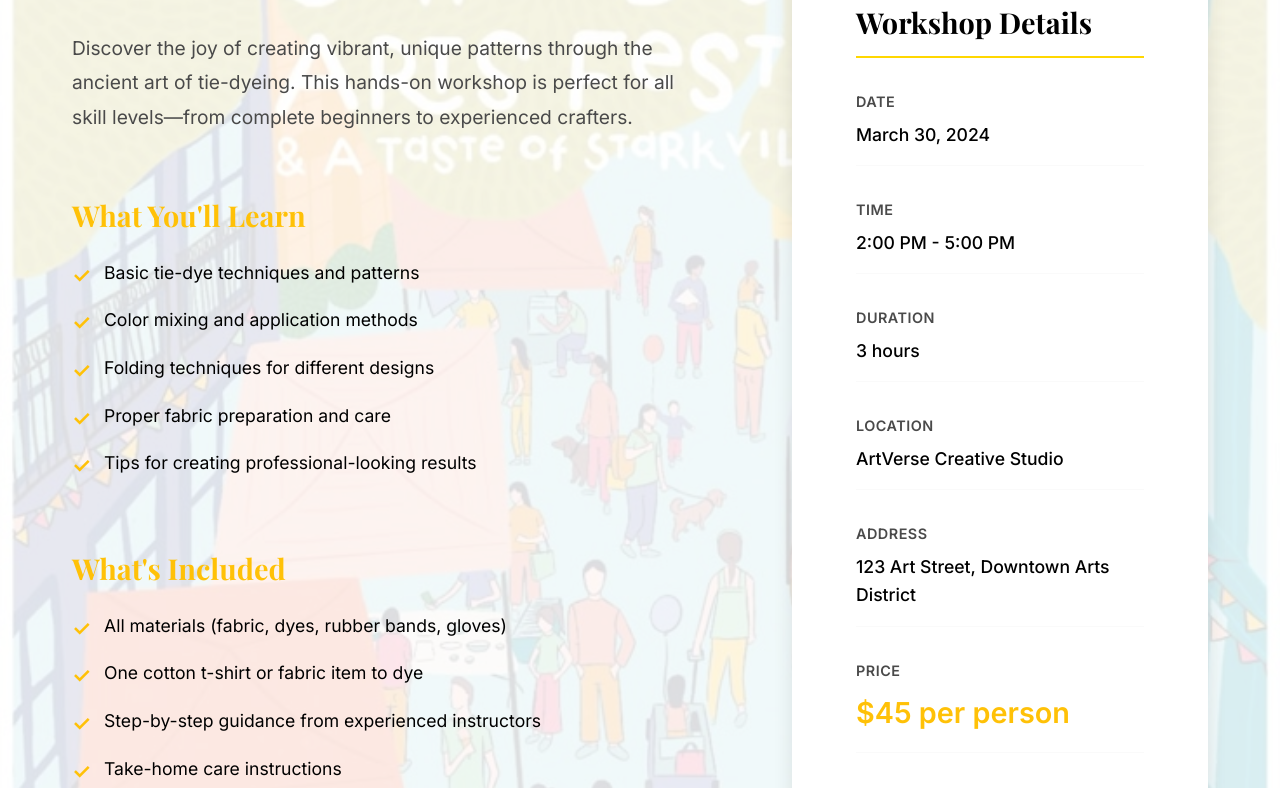
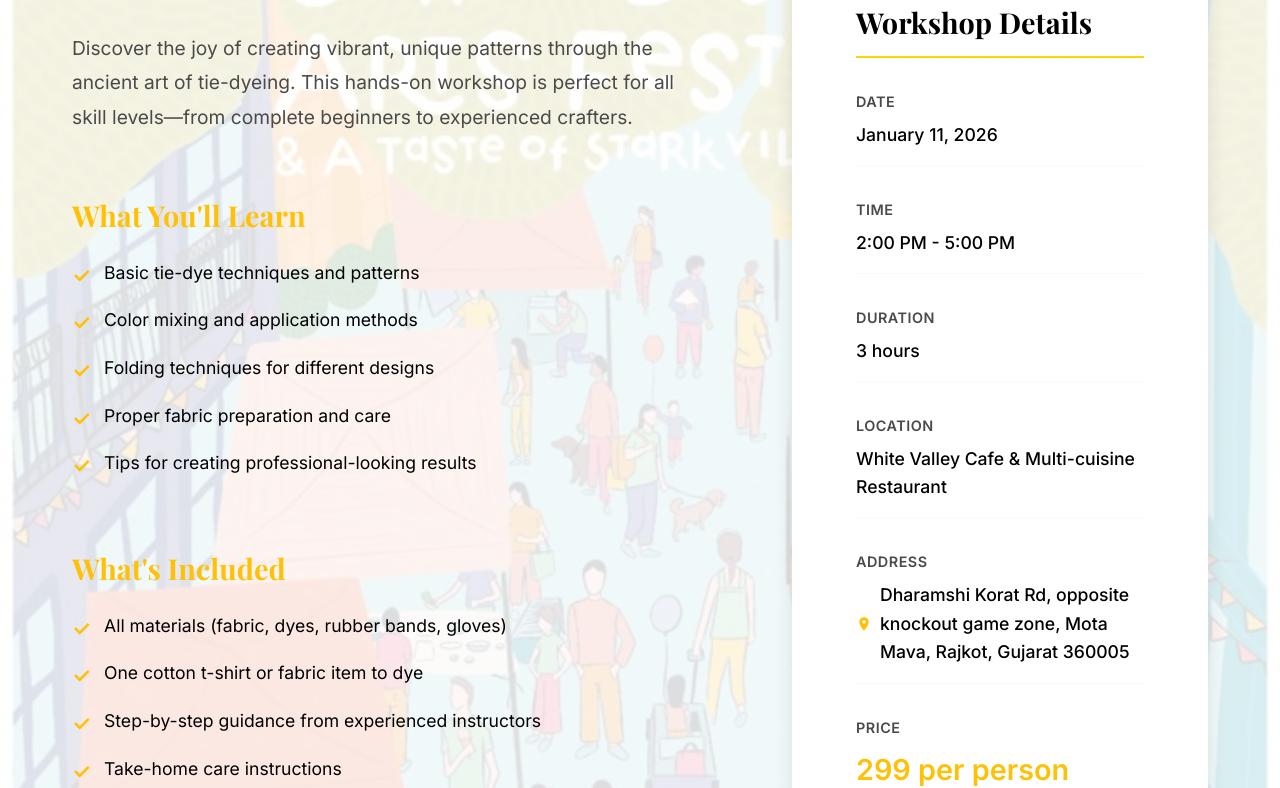
Before and after one commit to krishh26/artverse_website, an Angular app: page /tie-dye-workshop in a window 1280 px wide. Shown: the part 715-1503 px from the top of the page. Built offline with nearby package versions, Linux system fonts and the light colour scheme.

Commit message:
Update Tie-Dye Workshop details: change date and location, add map link, enhance address display with icon and styling

```diff
--- a/src/app/pages/tie-dye-workshop/tie-dye-workshop.component.html
+++ b/src/app/pages/tie-dye-workshop/tie-dye-workshop.component.html
@@ -69,16 +69,23 @@
             </div>
             <div class="info-item">
               <span class="info-label">Address</span>
-              <span class="info-value">{{ workshopDetails.address }}</span>
+              <span class="info-value">
+                <a [href]="workshopDetails.mapLink" target="_blank" rel="noopener noreferrer" class="address-link">
+                  <svg class="map-icon" width="16" height="16" viewBox="0 0 24 24" fill="none" xmlns="http://www.w3.org/2000/svg">
+                    <path d="M12 2C8.13 2 5 5.13 5 9c0 5.25 7 13 7 13s7-7.75 7-13c0-3.87-3.13-7-7-7zm0 9.5c-1.38 0-2.5-1.12-2.5-2.5s1.12-2.5 2.5-2.5 2.5 1.12 2.5 2.5-1.12 2.5-2.5 2.5z" fill="currentColor"/>
+                  </svg>
+                  {{ workshopDetails.address }}
+                </a>
+              </span>
             </div>
             <div class="info-item price">
               <span class="info-label">Price</span>
               <span class="info-value">{{ workshopDetails.price }}</span>
             </div>
-            <div class="info-item">
+            <!-- <div class="info-item">
               <span class="info-label">Max Participants</span>
               <span class="info-value">{{ workshopDetails.maxParticipants }} people</span>
-            </div>
+            </div> -->
           </div>
         </div>
       </div>
--- a/src/app/pages/tie-dye-workshop/tie-dye-workshop.component.scss
+++ b/src/app/pages/tie-dye-workshop/tie-dye-workshop.component.scss
@@ -200,6 +200,32 @@
       font-size: 1.1rem;
       color: var(--color-charcoal);
       font-weight: 500;
+
+      .address-link {
+        color: var(--color-charcoal);
+        text-decoration: none;
+        transition: var(--transition-smooth);
+        display: inline-flex;
+        align-items: center;
+        gap: 0.5rem;
+        border-bottom: 1px solid transparent;
+
+        .map-icon {
+          flex-shrink: 0;
+          color: var(--color-yellow-dark);
+          transition: var(--transition-smooth);
+        }
+
+        &:hover {
+          color: var(--color-yellow-dark);
+          border-bottom-color: var(--color-yellow-dark);
+
+          .map-icon {
+            transform: scale(1.1);
+            color: var(--color-yellow-dark);
+          }
+        }
+      }
     }
   }
 }
--- a/src/app/pages/tie-dye-workshop/tie-dye-workshop.component.ts
+++ b/src/app/pages/tie-dye-workshop/tie-dye-workshop.component.ts
@@ -33,12 +33,13 @@ export class TieDyeWorkshopComponent {
   ];
 
   workshopDetails = {
-    date: 'March 30, 2024',
+    date: 'January 11, 2026',
     time: '2:00 PM - 5:00 PM',
     duration: '3 hours',
-    location: 'ArtVerse Creative Studio',
-    address: '123 Art Street, Downtown Arts District',
-    price: '$45 per person',
+    location: 'White Valley Cafe & Multi-cuisine Restaurant',
+    address: 'Dharamshi Korat Rd, opposite knockout game zone, Mota Mava, Rajkot, Gujarat 360005',
+    mapLink: 'https://maps.app.goo.gl/gkNJan1dakijxu6y7',
+    price: '299 per person',
     maxParticipants: 20,
     materialsIncluded: true
   };
```
